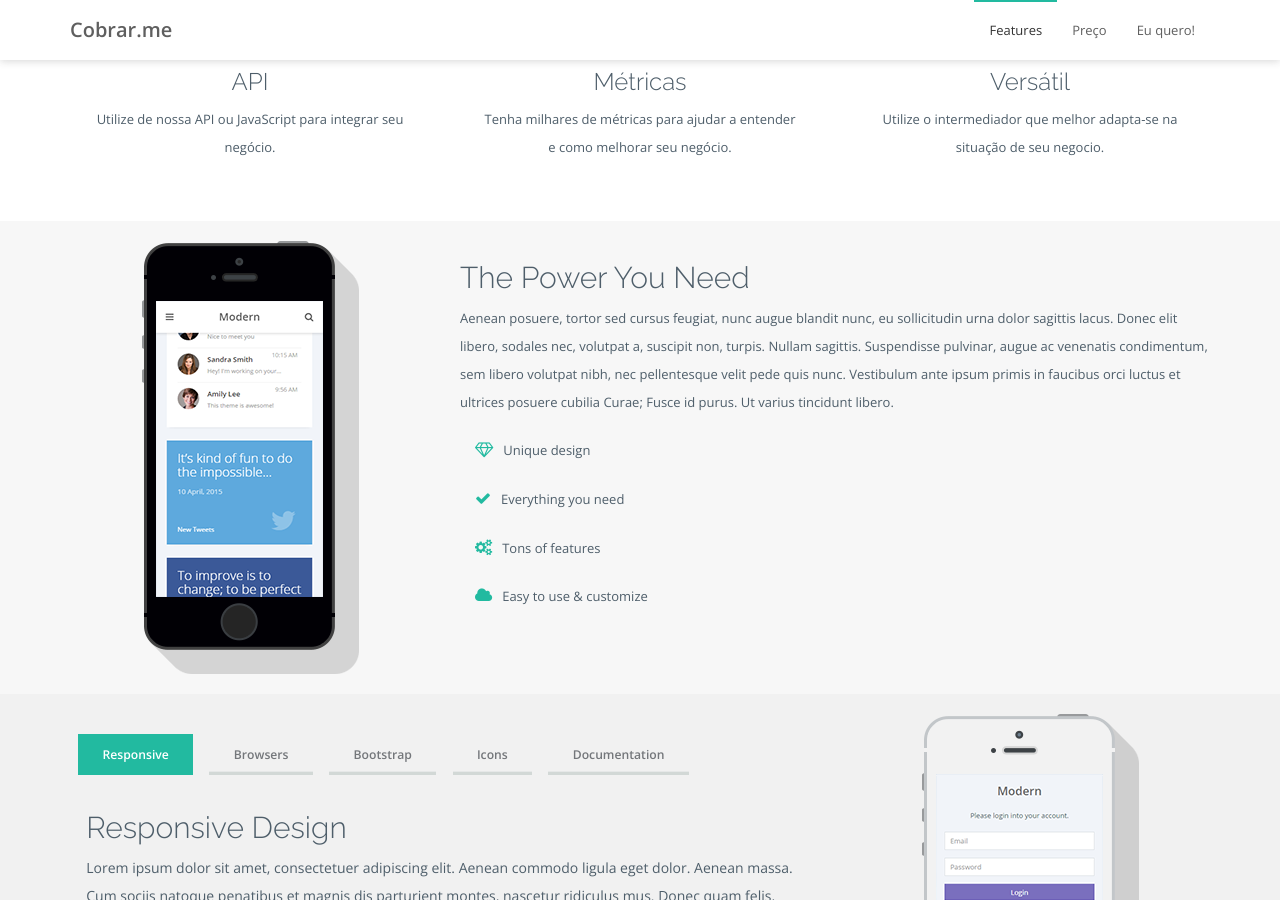
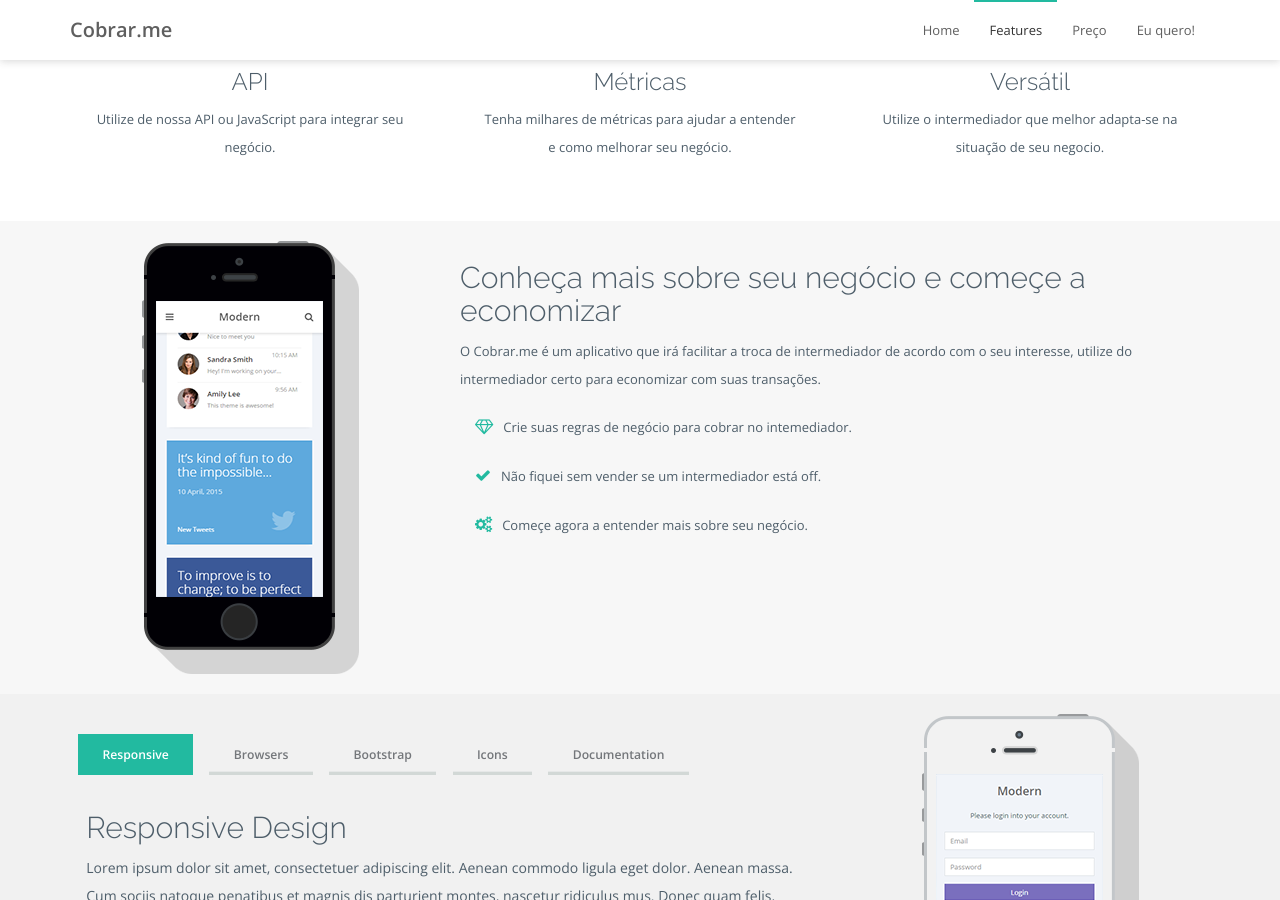
Before and after one commit to cobrarme/cobrarme.github.io, a Jekyll site: the page index.html, which Jekyll copies as it is, in a window 1280 px wide and 900 px high, scrolled down 1026 px. Built offline with Jekyll 4.4.1, drawn with Linux system fonts in a browser that asks for light colours.

Commit message:
new texts

```diff
--- a/index.html
+++ b/index.html
@@ -44,7 +44,7 @@
                 </div>
                 <div id="navbar" class="navbar-collapse collapse navbar-right">
                     <ul class="nav navbar-nav">
-                        <li><a href="#home"></a></li>
+                        <li><a href="#home">Home</a></li>
                         <li><a href="#features">Features</a></li>
                         <li><a href="#pricing">Preço</a></li>
                         <li><a href="#contact">Eu quero!</a></li>
@@ -102,13 +102,14 @@
                         <img src="assets/images/iphone.png" class="iphone-img" alt="">
                     </div>
                     <div class="col-sm-8 wow fadeInRight" data-wow-delay="0.5s" data-wow-duration="1.5s" data-wow-offset="10">
-                        <h1>The Power You Need</h1>
-                        <p>Aenean posuere, tortor sed cursus feugiat, nunc augue blandit nunc, eu sollicitudin urna dolor sagittis lacus. Donec elit libero, sodales nec, volutpat a, suscipit non, turpis. Nullam sagittis. Suspendisse pulvinar, augue ac venenatis condimentum, sem libero volutpat nibh, nec pellentesque velit pede quis nunc. Vestibulum ante ipsum primis in faucibus orci luctus et ultrices posuere cubilia Curae; Fusce id purus. Ut varius tincidunt libero.</p>
+                        <h1>Conheça mais sobre seu negócio e começe a economizar</h1>
+                        <p>
+                          O Cobrar.me é um aplicativo que irá facilitar a troca de intermediador de acordo com o seu interesse, utilize do intermediador certo para economizar com suas transações.
+                        </p>
                         <ul class="list-unstyled features-list-2">
-                            <li><i class="fa fa-diamond icon-state-success m-r-xs icon-md"></i>Unique design</li>
-                            <li><i class="fa fa-check icon-state-success m-r-xs icon-md"></i>Everything you need</li>
-                            <li><i class="fa fa-cogs icon-state-success m-r-xs icon-md"></i>Tons of features</li>
-                            <li><i class="fa fa-cloud icon-state-success m-r-xs icon-md"></i>Easy to use &amp; customize</li>
+                            <li><i class="fa fa-diamond icon-state-success m-r-xs icon-md"></i>Crie suas regras de negócio para cobrar no intemediador.</li>
+                            <li><i class="fa fa-check icon-state-success m-r-xs icon-md"></i>Não fiquei sem vender se um intermediador está off.</li>
+                            <li><i class="fa fa-cogs icon-state-success m-r-xs icon-md"></i>Começe agora a entender mais sobre seu negócio.</li>
                         </ul>
                     </div>
                 </div>
@@ -256,20 +257,14 @@
                             <div class="form-group">
                                 <div class="row">
                                     <div class="col-sm-6">
-                                        <input type="text" class="form-control input-lg contact-name" placeholder="Name">
+                                        <input type="text" class="form-control input-lg contact-name" placeholder="Nome">
                                     </div>
                                     <div class="col-sm-6">
-                                        <input type="email" class="form-control input-lg" placeholder="Email">
+                                        <input type="email" class="form-control input-lg" placeholder="E-mail">
                                     </div>
                                 </div>
                             </div>
-                            <div class="form-group">
-                                <input type="text" class="form-control input-lg" placeholder="Subject">
-                            </div>
-                            <div class="form-group">
-                                <textarea class="form-control" rows="4=6" placeholder="Message"></textarea>
-                            </div>
-                            <a type="submit" class="btn btn-default btn-lg">Eu quero!</a>
+                            <a type="submit" class="btn btn-primary btn-lg">Eu quero!</a>
                         </form>
                     </div>
                 </div>
@@ -293,6 +288,16 @@
         <script src="assets/plugins/tabstylesinspiration/js/cbpfwtabs.js"></script>
         <script src="assets/plugins/pricing-tables/js/main.js"></script>
         <script src="assets/js/landing.js"></script>
+        <script>
+          (function(i,s,o,g,r,a,m){i['GoogleAnalyticsObject']=r;i[r]=i[r]||function(){
+          (i[r].q=i[r].q||[]).push(arguments)},i[r].l=1*new Date();a=s.createElement(o),
+          m=s.getElementsByTagName(o)[0];a.async=1;a.src=g;m.parentNode.insertBefore(a,m)
+          })(window,document,'script','//www.google-analytics.com/analytics.js','ga');
+
+          ga('create', 'UA-57965480-1', 'auto');
+          ga('send', 'pageview');
+
+        </script>
 
     </body>
 </html>
```
Also changed, not shown: assets/images/logo.gif (added), assets/js/landing.js (line endings or trailing spaces), 1 other file.
